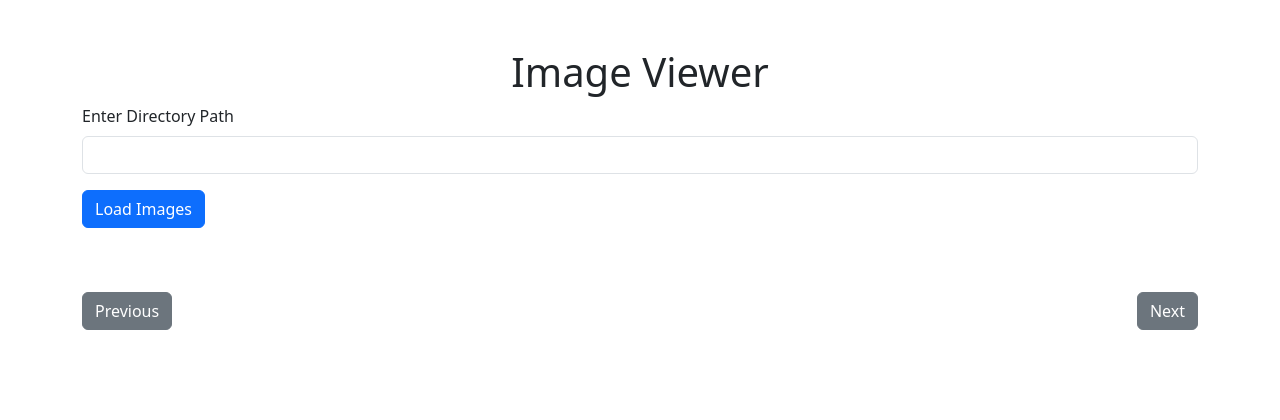
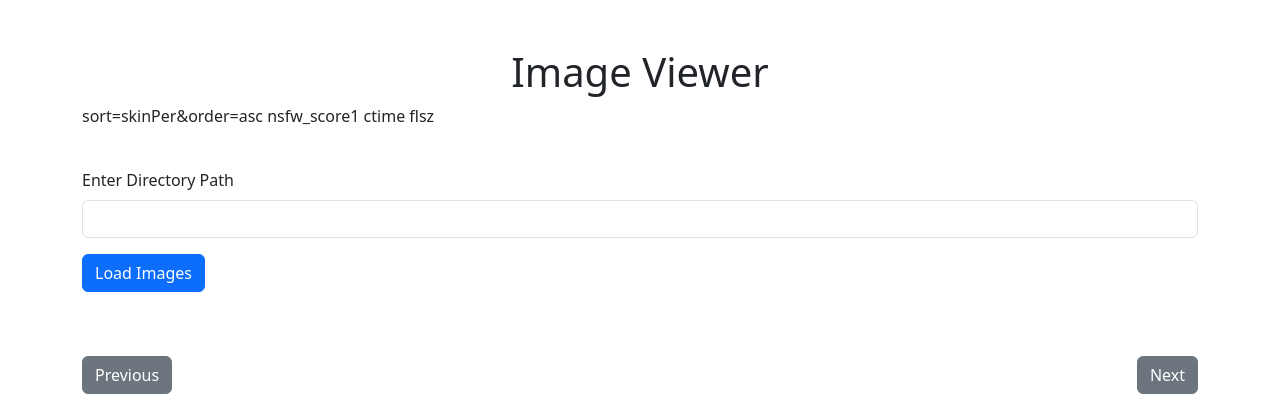
Before and after one commit to vamshinath/filesDistributor, a Flask app: page / in a window 1280 px wide. Shown: the top 420 px of the page. Run offline with Flask 3, Linux system fonts and the light colour scheme.

Commit message:
new feature

```diff
--- a/app.py
+++ b/app.py
@@ -1,7 +1,11 @@
-import os,shutil,humanize
+import os,shutil,humanize,sys
 from flask import Flask, request, jsonify, render_template, send_from_directory
 from PIL import Image
 from datetime import datetime
+sys.path.insert(1, '/home/vamshi/')
+from getImageProps import getScoreOnly
+
+
 app = Flask(__name__)
 IMAGES_PER_PAGE=45
 Image.MAX_IMAGE_PIXELS = None
@@ -47,10 +51,19 @@ def get_images_from_directory(root_dir):
     print('files sorted reverser',sortOrder)
     imgs_lookup = {}
     #os.path.getsize(os.path.join(root_dir, img))
+    ctr=1
     for img,sz,ctime in image_files_sorted[:1000]:
         try:
             Img = Image.open(os.path.join(root_dir, img))
-            imgs_lookup[img] = {'dim':Img.size[0]*Img.size[1],'flsz':sz,'w':Img.size[0],'h':Img.size[1],'ctime':ctime}
+            tmp = getScoreOnly(os.path.join(root_dir, img))
+            nsfw_score1=-1
+            skinPer=-10
+            if tmp:
+                nsfw_score1 = tmp['nsfw_score1']
+                skinPer = tmp['skinPer']
+                print(ctr)
+            ctr+=1
+            imgs_lookup[img] = {'dim':Img.size[0]*Img.size[1],'flsz':sz,'w':Img.size[0],'h':Img.size[1],'ctime':ctime,'nsfw_score1':nsfw_score1,'skinPer':skinPer}
         except Exception as e:
             print(e)
             e=0
@@ -60,7 +73,8 @@ def get_images_from_directory(root_dir):
     image_files=[]
     for img,vals in imgs_lookup:
         flsz = humanize.naturalsize(os.path.getsize(os.path.join(root_dir, img))).strip().replace('\n','')
-        image_files.append([img,str(vals['w'])+"x"+str(vals['h']),flsz])
+
+        image_files.append([img,str(vals['w'])+"x"+str(vals['h']),flsz,str(vals['nsfw_score1'])+'_'+str(vals['skinPer'])])
 
 
     return image_files
@@ -94,7 +108,7 @@ def load_images():
         #print('images',images_on_page)
         with open(directory+"/seen.txt",'a') as fl:
             if firstSeen:
-                fl.write(str(datetime.now)+"----------------------------------------------------------------\n")
+                fl.write(str(datetime.now())+"----------------------------------------------------------------\n")
             for im in images_on_page:
                 fl.write(im[0]+"\n")
 
--- a/templates/index.html
+++ b/templates/index.html
@@ -92,6 +92,7 @@
 
 <div class="container mt-5">
     <h1 class="text-center">Image Viewer</h1>
+    <p>sort=skinPer&order=asc nsfw_score1 ctime flsz</p></br>
     <!-- Input form to specify directory -->
     <form id="directory-form">
         <div class="mb-3">
@@ -151,7 +152,7 @@
 
                             <button class="btn btn-danger btn-sm delete-btn" onclick="deleteImage('${image[0]}', '${directory}')">${image[1]}</button>
                             <button class="btn btn-warning btn-sm move-btn" onclick="moveImage('${image[0]}', '${directory}')">Move</button>
-                            <button class="btn btn-info btn-sm info-btn" >${image[2]}</button>
+                            <button class="btn btn-info btn-sm info-btn" >${image[2]} ${image[3]}</button>
 
                             </div>`
                     );
```
Also changed, not shown: moveFiles.py (+8 -3 lines).
